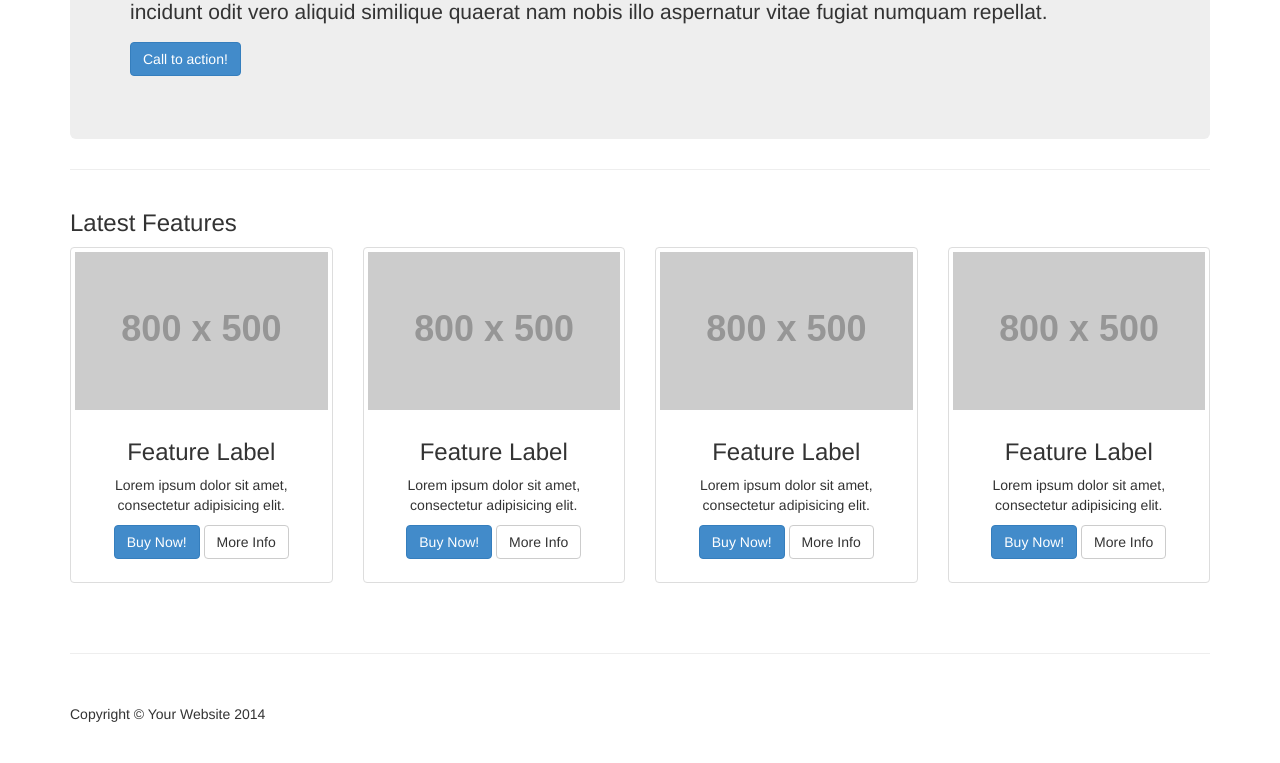
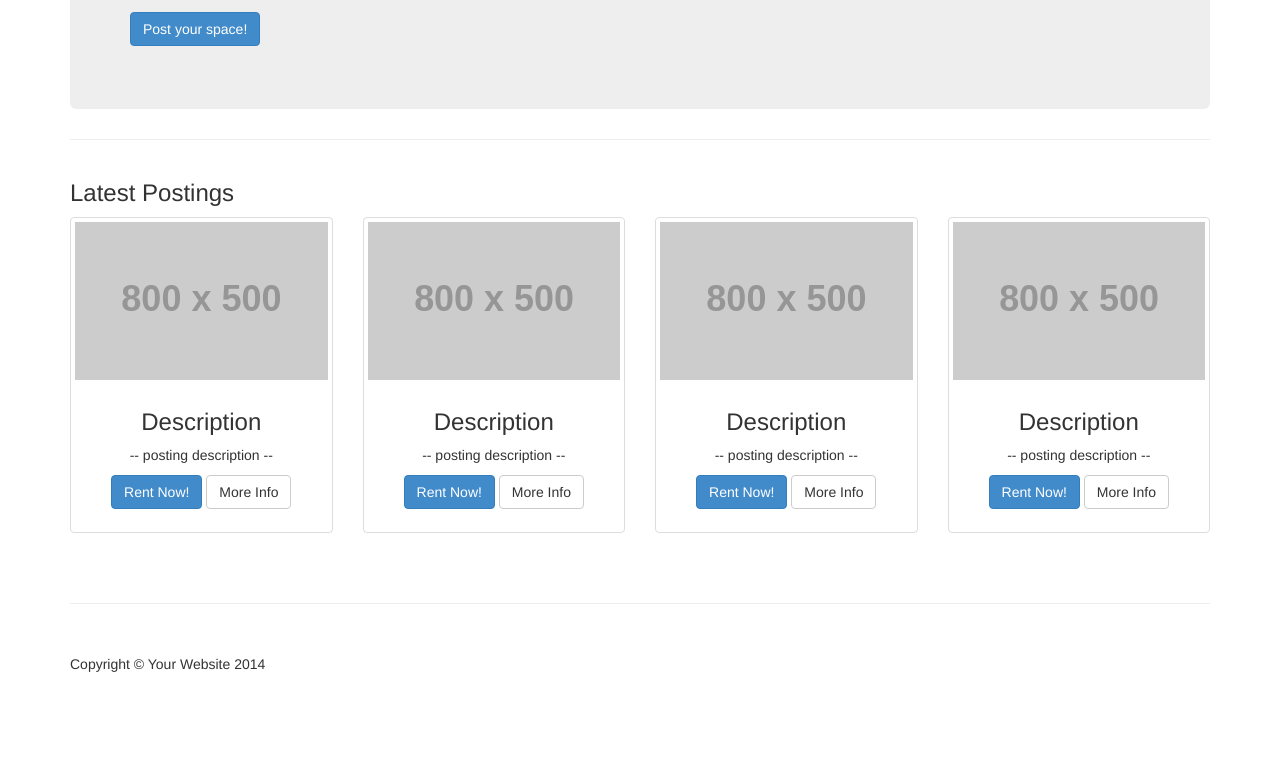
Before and after one commit to setareh94/CalHacks, a plain HTML site: page bootstrap/index.html in a window 1280 px wide. Shown: the part 300-1063 px from the top of the page. After the commit the page ends 1034 px from the top, so only its background shows below. Drawn offline with Linux system fonts and the light colour scheme; placeholder pictures from the web are drawn by us.

Commit message:
customized index.html

```diff
--- a/bootstrap/index.html
+++ b/bootstrap/index.html
@@ -65,9 +65,10 @@
 
         <!-- Jumbotron Header -->
         <header class="jumbotron hero-spacer">
-            <h1>A Warm Welcome!</h1>
-            <p>Lorem ipsum dolor sit amet, consectetur adipisicing elit. Ipsa, ipsam, eligendi, in quo sunt possimus non incidunt odit vero aliquid similique quaerat nam nobis illo aspernatur vitae fugiat numquam repellat.</p>
-            <p><a class="btn btn-primary btn-large">Call to action!</a>
+            <h1>Our CalHacks Project</h1>
+            <p>View postings on currently open storage spaces for sale!</p>
+            <!-- add href to link to posting site -->
+	    <p><a class="btn btn-primary btn-large">Post your space!</a>
             </p>
         </header>
 
@@ -76,7 +77,7 @@
         <!-- Title -->
         <div class="row">
             <div class="col-lg-12">
-                <h3>Latest Features</h3>
+                <h3>Latest Postings</h3>
             </div>
         </div>
         <!-- /.row -->
@@ -88,10 +89,13 @@
                 <div class="thumbnail">
                     <img src="http://placehold.it/800x500" alt="">
                     <div class="caption">
-                        <h3>Feature Label</h3>
-                        <p>Lorem ipsum dolor sit amet, consectetur adipisicing elit.</p>
+                        <h3>Description</h3>
+                        <p> -- posting description -- </p>
                         <p>
-                            <a href="#" class="btn btn-primary">Buy Now!</a> <a href="#" class="btn btn-default">More Info</a>
+				<!-- links to email to seller -->
+                            <a href="#" class="btn btn-primary">Rent Now!</a>
+			    	<!-- detailed message page -->
+			    <a href="#" class="btn btn-default">More Info</a>
                         </p>
                     </div>
                 </div>
@@ -101,10 +105,10 @@
                 <div class="thumbnail">
                     <img src="http://placehold.it/800x500" alt="">
                     <div class="caption">
-                        <h3>Feature Label</h3>
-                        <p>Lorem ipsum dolor sit amet, consectetur adipisicing elit.</p>
+                        <h3>Description</h3>
+                        <p> -- posting description -- </p>
                         <p>
-                            <a href="#" class="btn btn-primary">Buy Now!</a> <a href="#" class="btn btn-default">More Info</a>
+                            <a href="#" class="btn btn-primary">Rent Now!</a> <a href="#" class="btn btn-default">More Info</a>
                         </p>
                     </div>
                 </div>
@@ -114,10 +118,10 @@
                 <div class="thumbnail">
                     <img src="http://placehold.it/800x500" alt="">
                     <div class="caption">
-                        <h3>Feature Label</h3>
-                        <p>Lorem ipsum dolor sit amet, consectetur adipisicing elit.</p>
+                        <h3>Description</h3>
+                        <p> -- posting description -- </p>
                         <p>
-                            <a href="#" class="btn btn-primary">Buy Now!</a> <a href="#" class="btn btn-default">More Info</a>
+                            <a href="#" class="btn btn-primary">Rent Now!</a> <a href="#" class="btn btn-default">More Info</a>
                         </p>
                     </div>
                 </div>
@@ -127,10 +131,10 @@
                 <div class="thumbnail">
                     <img src="http://placehold.it/800x500" alt="">
                     <div class="caption">
-                        <h3>Feature Label</h3>
-                        <p>Lorem ipsum dolor sit amet, consectetur adipisicing elit.</p>
+                        <h3>Description</h3>
+                        <p> -- posting description -- </p>
                         <p>
-                            <a href="#" class="btn btn-primary">Buy Now!</a> <a href="#" class="btn btn-default">More Info</a>
+                            <a href="#" class="btn btn-primary">Rent Now!</a> <a href="#" class="btn btn-default">More Info</a>
                         </p>
                     </div>
                 </div>
```
